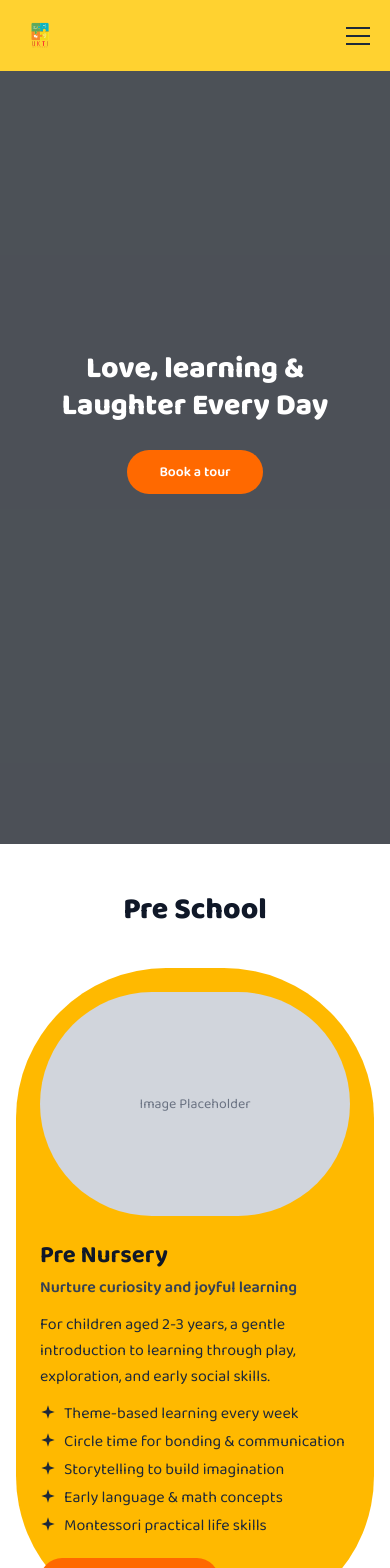
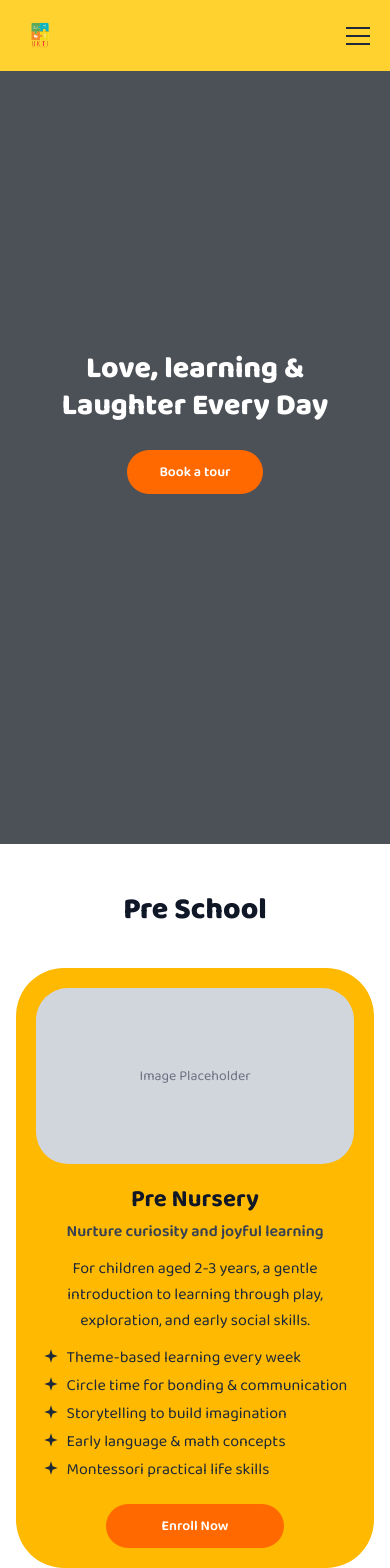
Before and after one commit to sarman03/ukti, a Next.js app: page /classroom in a window 390 px wide. Shown: the top 1568 px of the page. Built offline with nearby package versions, Linux system fonts and the light colour scheme.

Commit message:
mobile ui

```diff
--- a/src/app/classroom/page.tsx
+++ b/src/app/classroom/page.tsx
@@ -1,5 +1,6 @@
 import Navbar from "@/components/Navbar";
 import Footer from "@/components/Footer";
+import FadeUp from "@/components/FadeUp";
 import RippleButton from "@/components/RippleButton";
 
 const preschoolPrograms = [
@@ -106,10 +107,10 @@ function ProgramCard({
   imageLeft?: boolean;
 }) {
   return (
-    <div className={`bg-amber-400 rounded-[150px] p-6 ${imageLeft ? "md:p-10" : "md:py-10 md:pl-16 md:pr-10"} flex flex-col md:flex-row gap-6 items-center`}>
+    <div className={`bg-amber-400 rounded-[3rem] md:rounded-[150px] p-5 ${imageLeft ? "md:p-10" : "md:py-10 md:pl-16 md:pr-10"} flex flex-col md:flex-row gap-5 md:gap-6 items-center text-center md:text-left`}>
       {/* Image placeholder */}
       <div
-        className={`w-full md:w-80 h-56 md:h-72 bg-gray-300 rounded-[120px] flex-shrink-0 flex items-center justify-center ${
+        className={`w-full md:w-80 h-44 md:h-72 bg-gray-300 rounded-[2rem] md:rounded-[120px] flex-shrink-0 flex items-center justify-center ${
           imageLeft ? "order-1" : "order-1 md:order-2"
         }`}
       >
@@ -127,7 +128,7 @@ function ProgramCard({
         </p>
 
         {points && (
-          <ul className="mt-3 space-y-1">
+          <ul className="mt-3 space-y-1 inline-block md:block text-left">
             {points.map((point) => (
               <li key={point} className="text-base text-gray-800 flex items-start gap-2">
                 <svg className="w-4 h-4 mt-0.5 flex-shrink-0" viewBox="0 0 24 24" fill="currentColor"><path d="M12 2l2.4 7.2L22 12l-7.6 2.8L12 22l-2.4-7.2L2 12l7.6-2.8z"/></svg>
@@ -141,7 +142,7 @@ function ProgramCard({
           sections.map((sec) => (
             <div key={sec.heading} className="mt-4">
               <p className="font-bold text-base text-gray-900">{sec.heading}</p>
-              <ul className="mt-1 space-y-1">
+              <ul className="mt-1 space-y-1 inline-block md:block text-left">
                 {sec.points.map((point) => (
                   <li key={point} className="text-base text-gray-800 flex items-start gap-2">
                     <svg className="w-4 h-4 mt-0.5 flex-shrink-0" viewBox="0 0 24 24" fill="currentColor"><path d="M12 2l2.4 7.2L22 12l-7.6 2.8L12 22l-2.4-7.2L2 12l7.6-2.8z"/></svg>
@@ -189,12 +190,16 @@ export default function ClassroomPage() {
       {/* Pre School Section */}
       <section className="py-12 md:py-20 px-4 md:px-8 bg-white">
         <div className="max-w-4xl mx-auto">
+          <FadeUp>
             <h2 className="text-3xl md:text-5xl font-extrabold text-center text-gray-900 mb-10 md:mb-14">
               Pre School
             </h2>
+          </FadeUp>
           <div className="flex flex-col gap-8 md:gap-10">
-            {preschoolPrograms.map((program) => (
-              <ProgramCard key={program.title} {...program} imageLeft />
+            {preschoolPrograms.map((program, i) => (
+              <FadeUp key={program.title} delay={i * 0.15}>
+                <ProgramCard {...program} imageLeft />
+              </FadeUp>
             ))}
           </div>
         </div>
@@ -203,12 +208,16 @@ export default function ClassroomPage() {
       {/* After School Section */}
       <section className="py-12 md:py-20 px-4 md:px-8 bg-white">
         <div className="max-w-4xl mx-auto">
+          <FadeUp>
             <h2 className="text-3xl md:text-5xl font-extrabold text-center text-gray-900 mb-10 md:mb-14">
               After school
             </h2>
+          </FadeUp>
           <div className="flex flex-col gap-8 md:gap-10">
-            {afterschoolPrograms.map((program) => (
-              <ProgramCard key={program.title} {...program} />
+            {afterschoolPrograms.map((program, i) => (
+              <FadeUp key={program.title} delay={i * 0.15}>
+                <ProgramCard {...program} />
+              </FadeUp>
             ))}
           </div>
         </div>
```
Lines whose indentation alone changed are shown as unchanged.
